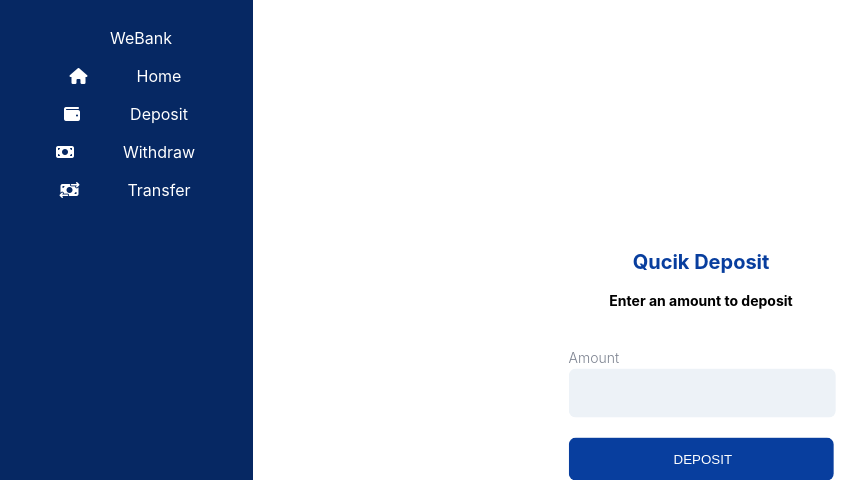
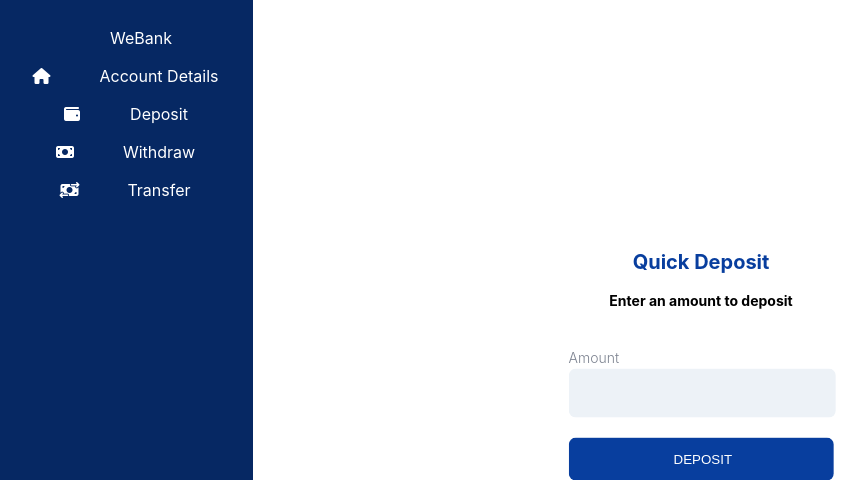
Before and after one commit to RolakeAnifowose/Advanced-Software-Engineering-Assignment-1, a Flask app: page /deposit in a window 1280 px wide. Shown: the top 480 px of the page, without its empty margins (3-869 px from the left). Run offline with Flask 2, Linux system fonts and the light colour scheme; some libraries are stand-ins or nearby versions.

Commit message:
Made changes to the links on the dashboard to ensure they are working well

```diff
--- a/templates/dashboard.html
+++ b/templates/dashboard.html
@@ -7,8 +7,8 @@
 
 <body>
     <div id="sidebar">
-        <a href="home"><span>WeBank</span></a>
-        <a href="dashboard"><i class="fa-solid fa-house fa-fw"></i><span>Home</span></a>
+        <a href="/"><span>WeBank</span></a>
+        <a href="dashboard"><i class="fa-solid fa-house fa-fw"></i><span>Account Details</span></a>
         <a href="deposit"><i class="fa-solid fa-wallet fa-fw"></i><span>Deposit</span></a>
         <a href="withdraw"><i class="fa-solid fa-money-bill fa-fw"></i><span>Withdraw</span></a>
         <a href="transfer"><i class="fa-solid fa-money-bill-transfer fa-fw"></i><span>Transfer</span></a>
--- a/templates/deposit.html
+++ b/templates/deposit.html
@@ -8,16 +8,16 @@
 <body>
     <div id="mainpages">
         <div id="sidebar">
-            <a href="home.html"><span>WeBank</span></a>
-            <a href="dashboard.html"><i class="fa-solid fa-house fa-fw"></i><span>Home</span></a>
-            <a href="deposit.html"><i class="fa-solid fa-wallet fa-fw"></i><span>Deposit</span></a>
-            <a href="withdrawal.html"><i class="fa-solid fa-money-bill fa-fw"></i><span>Withdraw</span></a>
-            <a href="transfer.html"><i class="fa-solid fa-money-bill-transfer fa-fw"></i><span>Transfer</span></a>
+            <a href="/"><span>WeBank</span></a>
+            <a href="dashboard"><i class="fa-solid fa-house fa-fw"></i><span>Account Details</span></a>
+            <a href="deposit"><i class="fa-solid fa-wallet fa-fw"></i><span>Deposit</span></a>
+            <a href="withdraw"><i class="fa-solid fa-money-bill fa-fw"></i><span>Withdraw</span></a>
+            <a href="transfer"><i class="fa-solid fa-money-bill-transfer fa-fw"></i><span>Transfer</span></a>
         </div>
 
         <form action = '/deposit'>
             <div>
-                <h2 id ="mainformtext">Qucik Deposit</h2>
+                <h2 id ="mainformtext">Quick Deposit</h2>
                 <h4>Enter an amount to deposit</h4>
             </div>
             <div class="form-group">
```
Also changed, not shown: templates/transfer.html (+5 -5 lines), templates/withdraw.html (renamed from templates/withdrawal.html, +6 -6 lines).
